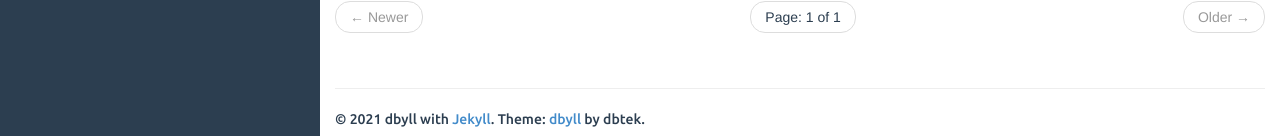
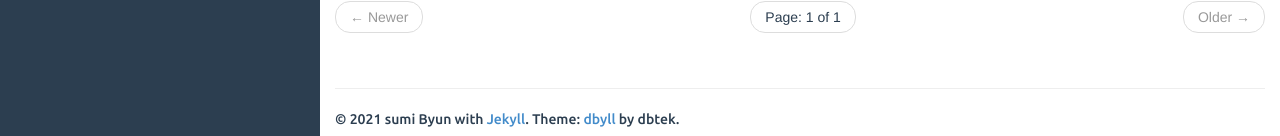
Before and after one commit to sumi-0011/sumi-0011.github.io, a Jekyll site: the page built from index.html, in a window 1280 px wide and 1206 px high. Shown: the part 1067-1203 px from the top of the window. Built offline with Jekyll 4.4.1, drawn with Linux system fonts in a browser that asks for light colours; the list of posts is cut into pages by our own code.

Commit message:
practice

```diff
--- a/_config.yml
+++ b/_config.yml
@@ -18,9 +18,9 @@
 
 description: Stylish Jekyll Theme
 author:
-  name: dbyll
-  email: dbyll@ismaildemirbilek.com
-  github: dbtek
+  name: sumi Byun
+  email: selina2000@naver.com
+  github: sumi0011
   twitter: dbtek
   pinterest: asd123
   linkedin: asd123
@@ -34,7 +34,7 @@
 # set it as url of an image
 # sidebar_background_image: https://www.dropbox.com/s/g9h23zrycedxtk5/sky.png?raw=1
 
-BASE_PATH:
+BASE_PATH: https://sumi-0011.github.io/
 
 plugins:
   - jekyll-paginate
```
Also changed, not shown: _posts/2013-11-14-sample-2.md (+1 -1 lines).
